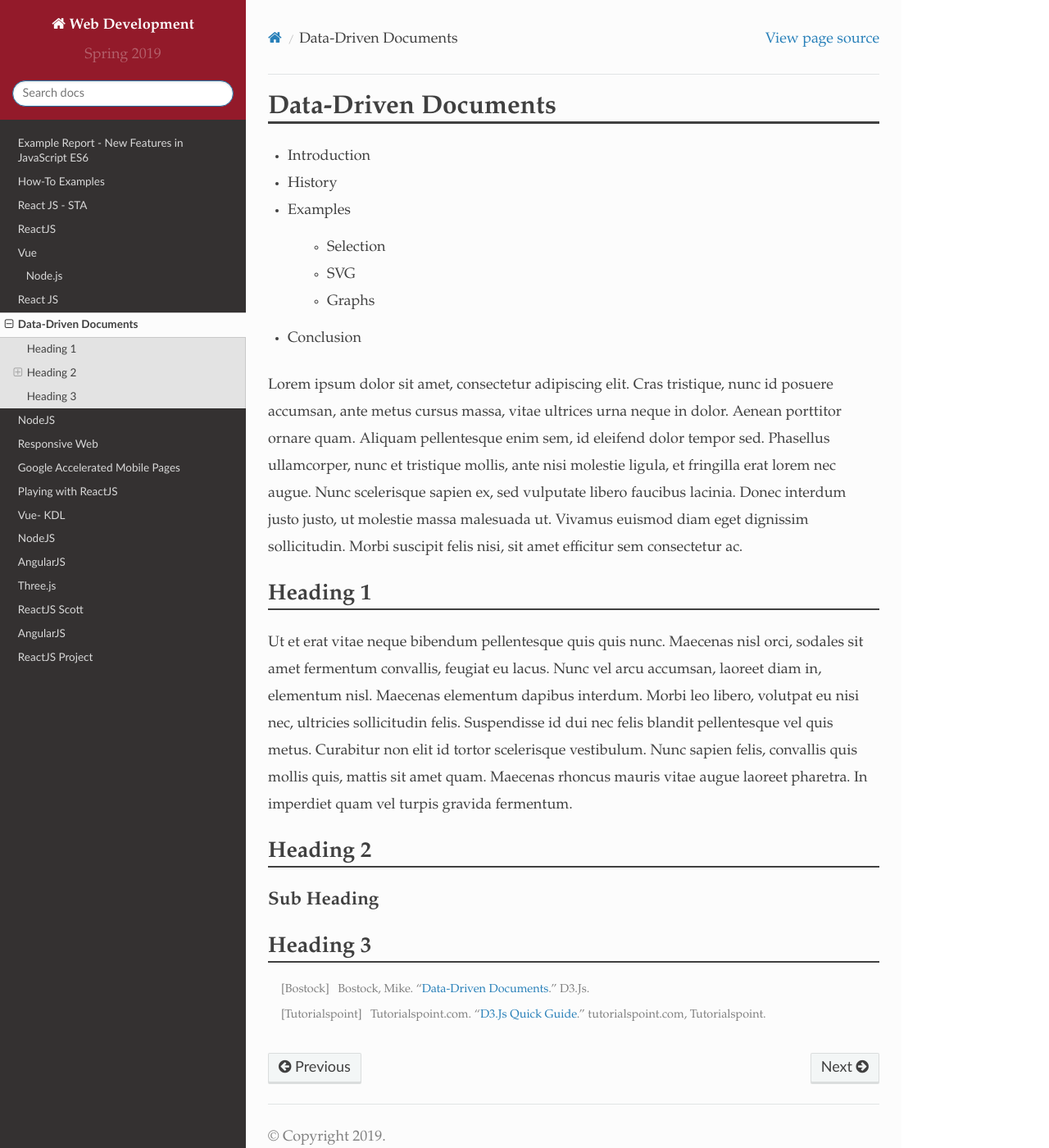
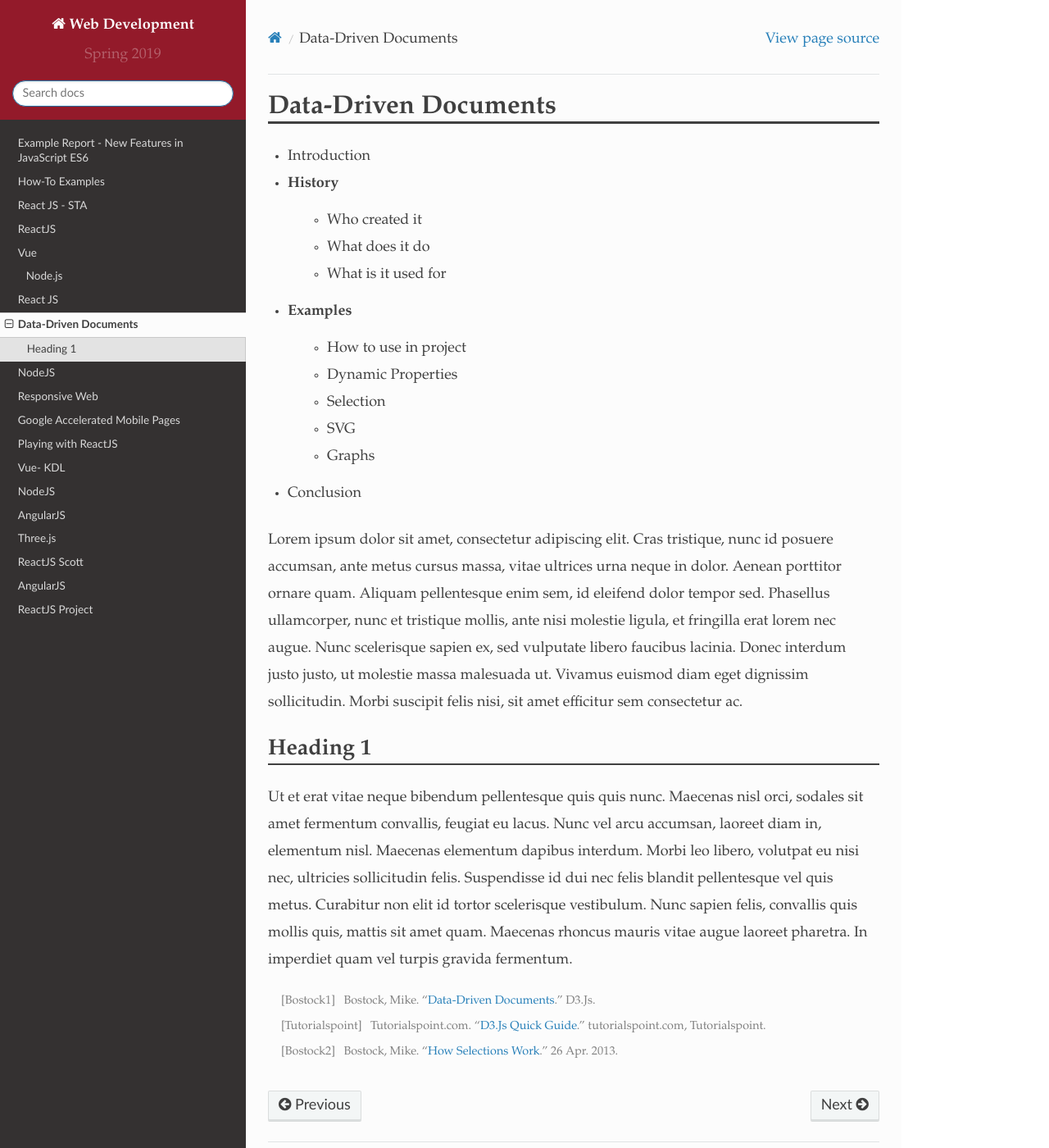
Before and after one commit to pvcraven/2019_spring_web_dev, a Sphinx documentation site: the page built from source/final/dietrich/index.rst, in a window 1280 px wide and 1400 px high. Shown: the whole window at 82% size. Built offline with Sphinx 7.4.7 and the Read the Docs theme 2.0.0, drawn with Linux system fonts in a browser that asks for light colours.

Commit message:
Updating sources and outline

```diff
--- a/source/final/dietrich/index.rst
+++ b/source/final/dietrich/index.rst
@@ -3,12 +3,15 @@ Data-Driven Documents
 
 * Introduction
 * History
+    * Who created it
+    * What does it do
+    * What is it used for
 * Examples
-
+    * How to use in project
+    * Dynamic Properties
     * Selection
     * SVG
     * Graphs
-
 * Conclusion
 
 Lorem ipsum dolor sit amet, consectetur adipiscing elit. Cras tristique, nunc
@@ -32,17 +35,12 @@ scelerisque vestibulum. Nunc sapien felis, convallis quis mollis quis, mattis
 sit amet quam. Maecenas rhoncus mauris vitae augue laoreet pharetra. In imperdiet
 quam vel turpis gravida fermentum.
 
-Heading 2
----------
-
-Sub Heading
-~~~~~~~~~~~
-
-Heading 3
----------
 
 
 
-.. [Bostock] Bostock, Mike. “`Data-Driven Documents <https://d3js.org/>`_.” D3.Js.
+
+.. [Bostock1] Bostock, Mike. “`Data-Driven Documents <https://d3js.org/>`_.” D3.Js.
 
 .. [Tutorialspoint] Tutorialspoint.com. “`D3.Js Quick Guide <https://www.tutorialspoint.com/d3js/d3js_quick_guide.htm>`_.” tutorialspoint.com, Tutorialspoint.
+
+.. [Bostock2] Bostock, Mike. "`How Selections Work <https://bost.ocks.org/mike/selection>`_." 26 Apr. 2013.
```
